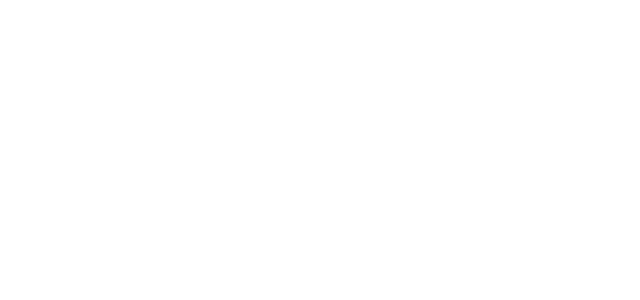
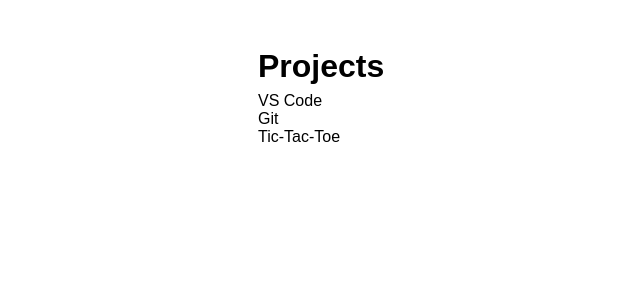
Before and after one commit to daniellequevedo/project-manager, a React (Create React App) app: page / in a window 1280 px wide. Shown: the top 300 px of the page, without its empty margins (12-652 px from the left). Built offline with nearby package versions, Linux system fonts and the light colour scheme.

Commit message:
routed ProjectsPage to projects

```diff
--- a/src/App.js
+++ b/src/App.js
@@ -1,6 +1,7 @@
 import React, { Component } from 'react';
 import { Switch, Route, BrowserRouter } from 'react-router-dom';
 import './App.css';
+import ProjectsPage from './containers/ProjectsPage';
 import TasksPage from './containers/TasksPage';
 
 class App extends Component {
@@ -8,7 +9,11 @@
     return (
       <div className="wrapper">
         <BrowserRouter>
-          <Route exact path="/tasks" render={() => (<TasksPage />) } />
+          <Switch>
+            <Route exact path="/tasks" render={() => (<TasksPage />) }/>
+            <Route path="/" render={() => (<ProjectsPage />) }/>
+            <Route exact path="/projects" render={() => (<ProjectsPage />) }/>
+          </Switch>
         </BrowserRouter>
       </div>
     );
--- /dev/null
+++ b/src/containers/ProjectsPage.js
@@ -0,0 +1,32 @@
+import React, { Component } from 'react';
+import data from '../data/data';
+
+class ProjectsPage extends Component {
+    constructor(props) {
+        super(props);
+        this.state = {
+            selectedProject: null
+        }
+    }
+    handleDisplayProjectDetails = () => {
+
+    }
+    render() {
+        return (
+            <React.Fragment>
+                <div className={`summaries-list` + `${this.state.selectedProject ? ` sidebar-expanded` : ``}`}>
+                    <div className="table-headers">
+                        <h1>Projects</h1>
+                    </div>
+                    <ul className="list">
+                        <li>VS Code</li>
+                        <li>Git</li>
+                        <li>Tic-Tac-Toe</li>
+                    </ul>
+                </div>
+            </React.Fragment>
+        );
+    }
+}
+
+export default ProjectsPage;
```
